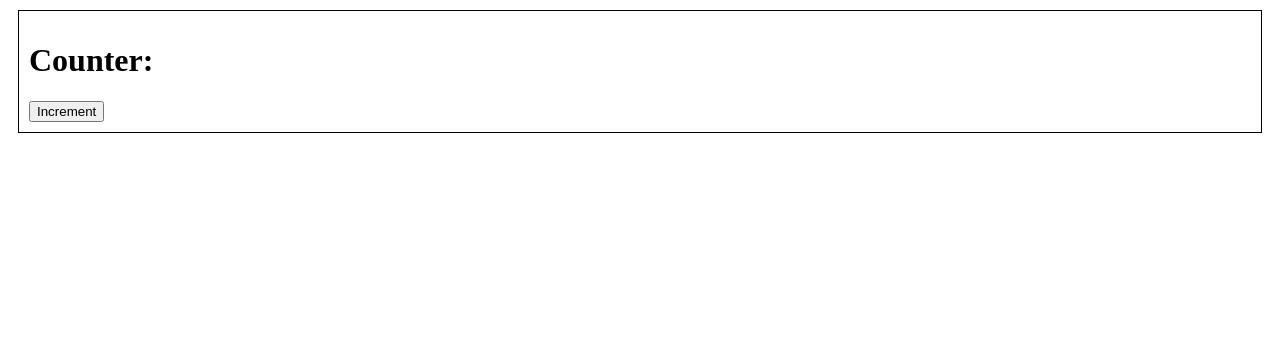
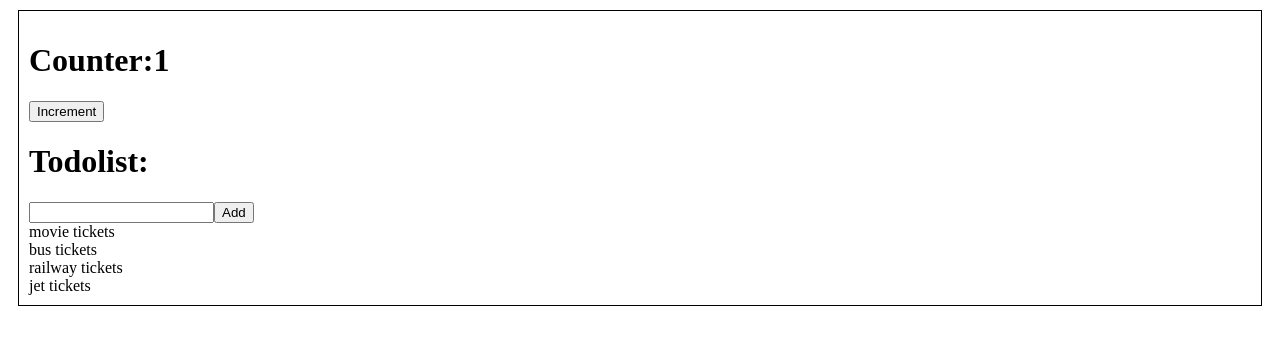
Before and after one commit to ganeshfrontend/reactapp1, a React (Create React App) app: page / in a window 1280 px wide. Shown: the top 344 px of the page. Built offline with nearby package versions, Linux system fonts and the light colour scheme.

Commit message:
rerender

```diff
--- a/src/App.jsx
+++ b/src/App.jsx
@@ -1,8 +1,18 @@
+import React from "react";
+import Todolist from "./Todolist"
 function App() {
+console.log("Im Parent")
+
+var [count,setCount]=React.useState(1)
+function inc(){
+  console.log("Im Setter function to parent")
+  setCount(10)
+}
   return(
 <div className="mybox">
-<h1>Counter:</h1>
-<button>Increment</button>
+<h1>Counter:{count}</h1>
+<button onClick={()=>{inc()}}>Increment</button>
+<Todolist></Todolist>
 </div>
   )
 }
--- /dev/null
+++ b/src/Todolist.jsx
@@ -0,0 +1,25 @@
+import React from "react";
+function Todolist(){
+console.log("Im Child")
+var [todo,setTodo]=React.useState(["movie tickets","bus tickets","railway tickets","jet tickets"])
+function add(){
+console.log(" Im  Setter function to child")
+var input1 = document.getElementById("input").value
+setTodo([...todo,input1])
+}
+return(
+<div>
+<h1>Todolist:</h1>
+<input type="text" id="input"/>
+<button onClick={add}>Add</button>
+{
+ todo.map((a,i)=>{
+ return <li key={i}>{a}</li>
+
+})
+}
+</div>
+)
+}
+export default Todolist;
+// export default React.memo(Todolist);
```
